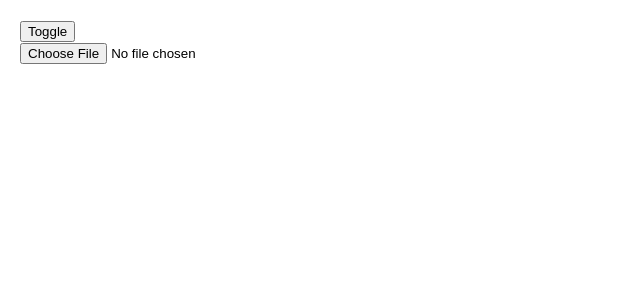
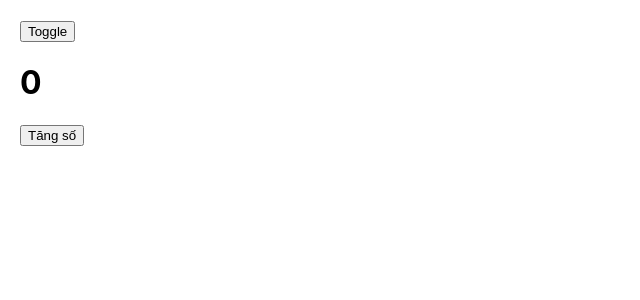
Before and after one commit to tien77/tiktok, a React (Create React App) app: page / in a window 1280 px wide. Both pictures are taken after a click on the button "Toggle". Shown: the top 300 px of the page, without its empty margins (0-640 px from the left). Built offline with nearby package versions, Linux system fonts and the light colour scheme.

Commit message:
useLayoutEffect() hook

```diff
--- a/src/Content.js
+++ b/src/Content.js
@@ -1,4 +1,4 @@
-import { useEffect, useState } from 'react'
+import { useEffect, useLayoutEffect, useState } from 'react'
 
 // useEffect dùng trong 'Side effects'. thay đổi dữ liệu khi có tác động
 /**
@@ -142,6 +142,7 @@ function Content(){
         </div>
     ) */
 
+    /* change file image preview
     const [img, setImg] = useState()
     useEffect( () => {
         return () => {
@@ -165,6 +166,51 @@ function Content(){
                 <img src={img.preview} width="90%" />
             )}
         </div>
+    ) */
+
+    /**
+     * so sánh useEffect với uselayoutEffect
+     *  #useEffect
+     *  1. cập nhật lại state
+     *  2. cập nhật DOM ( mutated )
+     *  3. Render lại UI
+     *  4. Gọi cleanup nếu deps thay đổi
+     *  5. Gọi useEffect Callback
+     *
+     *  #uselayoutEffect
+     *  1. cập nhật lại state
+     *  2. cập nhật DOM ( mutated )
+     *  3. Gọi cleanup nếu deps thay đổi (sync) sync gọi đồng bộ chứ không bất đồng bộ như useEffect
+     *  5. Gọi uselayoutEffect Callback (sync)
+     *  5. Render lại UI
+     *
+    */
+    const [number, setNumber] = useState(0)
+    const handleClick = () => {
+        setNumber( number + 1 )
+    }
+
+    // useLayoutEffect( () => {
+    //     if (number > 3) {
+    //        setNumber(0)
+    //     }
+    // }, [number])
+
+    useLayoutEffect( () => {
+        if (number > 3) {
+           setNumber(0)
+        }
+    }, [number])
+
+    return (
+        <div>
+            <h1>{number}</h1>
+            <button
+                onClick={handleClick}
+            >
+                Tăng số
+            </button>
+        </div>
     )
 
 
```
